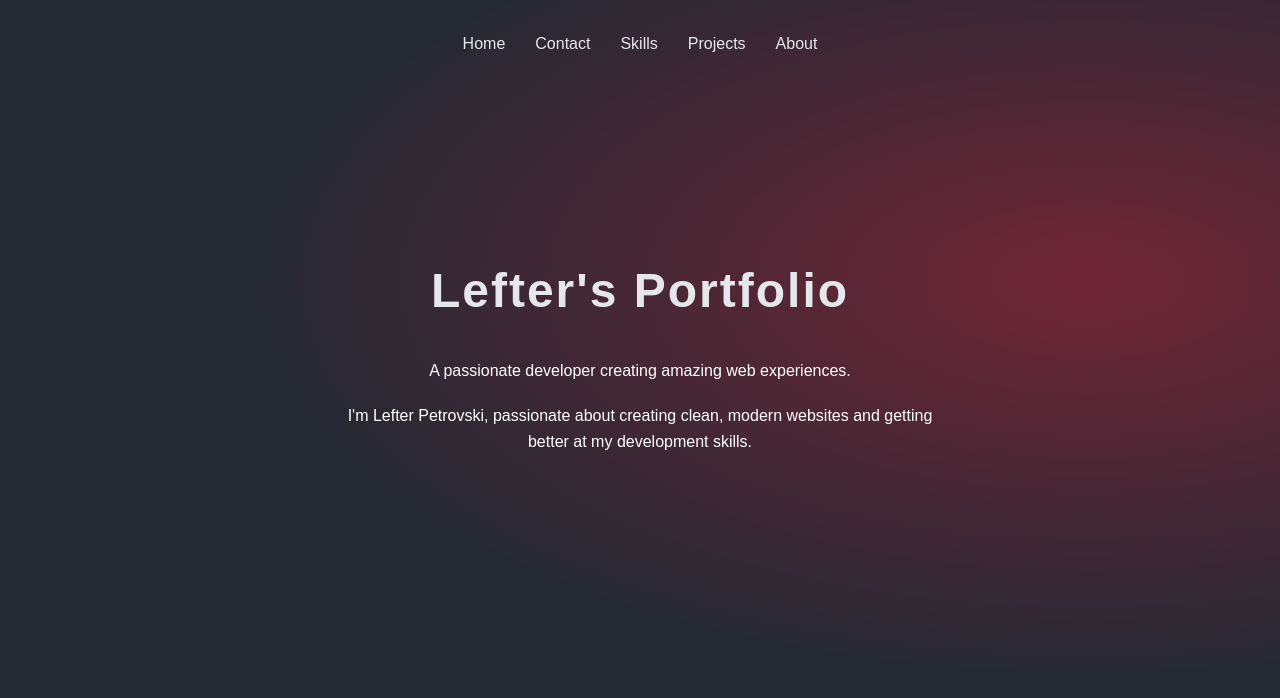
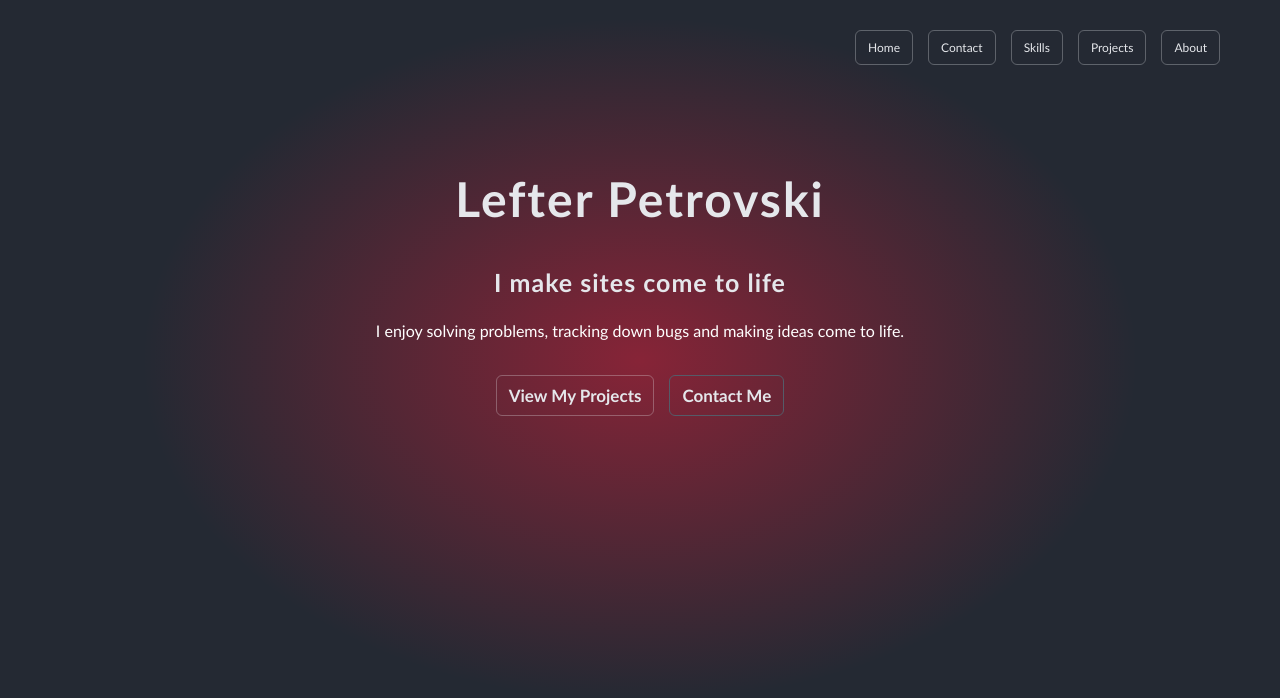
Before and after one commit to RJS2323/my-portfolio, a plain HTML site: page index.html in a window 1280 px wide. Drawn offline with Linux system fonts and the light colour scheme.

Commit message:
Update portfolio

```diff
--- a/index.html
+++ b/index.html
@@ -4,12 +4,16 @@
           <meta charset="UTF-8">
           <meta name="viewport" content="width=device-width, initial-scale=1.0">
           <link rel="stylesheet" href="style.css">
+
+          <link rel="preconnect" href="https://fonts.googleapis.com">
+          <link rel="preconnect" href="https://fonts.gstatic.com" crossorigin>
+          <link href="https://fonts.googleapis.com/css2?family=Inter:wght@400;500;600;700&display=swap" rel="stylesheet">
+
           <title>Lefter's Portfolio</title>
     </head>
 
     <body>
         <header>
-
             <nav>
 
                 <a href="index.html">Home</a>
@@ -24,13 +28,20 @@
 
             </nav>
             <section class="hero">
-              <h1>Lefter's Portfolio</h1>
-              <p class="intro">A passionate developer creating amazing web experiences.</p>
+              <h1>Lefter Petrovski</h1>
+              <h2>I make sites come to life</h2>
+              <p class="intro">I enjoy solving problems, tracking down bugs
+                and making ideas come to life.</p>
+                <div class="hero-buttons">
 
-              <p class="intro">
-                I'm Lefter Petrovski, passionate about creating clean, modern websites
-                and getting better at my development skills.
-              </p>
+                    <a href="projects.html" class="btn btn-primary">
+                        View My Projects
+                    </a>
+
+                    <a href="contact.html" class="btn btn-secondary">
+                        Contact Me
+                    </a>
+                </div>
             </section>
         </header>
 
--- a/style.css
+++ b/style.css
@@ -1,65 +1,144 @@
-body {
+body
+{
         margin: 0;
         min-height: 100vh;
         background: #242933;
         background-image: radial-gradient(
-                ellipse at 85% 35%,
-                rgba(255, 30, 60, 0.35),
+                ellipse at 50% 45%,
+                rgba(255, 30, 60, 0.45),
                 transparent 55%
             );
         color: white;
-        font-family: Arial, sans-serif;
+        font-family: 'Inter', sans-serif;
         background-repeat: no-repeat;
 }
 
 
-header {
-        display: flex;
-        flex-direction: column;
-        align-items: center;
+header
+{
         padding: 25px 40px;
 }
 
-h1  {
+h1
+{
        margin-top: 100px;
        text-align: center;
        color: #e5e7eb;
        font-size: 48px;
        transition: color 0.3s ease;
        letter-spacing: 2px;
+       font-family: 'Gill Sans', 'Gill Sans MT', Calibri, 'Trebuchet MS', sans-serif;
 }
 
-nav {
-       display: flex;
-       justify-content: center;
-       align-items: center;
-       gap: 30px;
+h2
+{
+       margin-top: 35px;
+       text-align: center;
+       color: #e5e7eb;
+       font-size: 25px;
+       letter-spacing: 1px;
+       font-family: 'Gill Sans', 'Gill Sans MT', Calibri, 'Trebuchet MS', sans-serif;
+
 }
 
-nav a {
+nav
+{
+       display: flex;
+       justify-content: flex-end;
+       gap: 15px;
+       padding: 5px 20px;
+
+}
+
+nav a
+{
         color: #e5e7eb;
         text-decoration: none;
-        font-size: 16px;
-        padding: 10px 0;
+        font-size: 12px;
+        padding: 9px 12px;
+        border: 1px solid rgba(229, 231, 235, 0.3);
+        border-radius: 6px;
         transition: color 0.3s ease;
+        font-family: 'Gill Sans', 'Gill Sans MT', Calibri, 'Trebuchet MS', sans-serif;
+        font-weight: 500;
 }
 
-nav a:hover {
+nav a:hover
+{
              color: #ff626f;
+             border-color:#ff626f;
+             background-color: rgba(255, 98, 111, 0.08);
 }
 
-h1:hover {
+h1:hover
+{
            color: #e46767;
 }
 
-.hero {
+.hero
+{
         text-align: center;
         margin-top: 100px;
 }
 
-.intro {
+.intro
+{
         max-width: 600px;
         margin: 20px auto;
         line-height: 1.6;
         text-align:center;
+        font-family: 'Gill Sans', 'Gill Sans MT', Calibri, 'Trebuchet MS', sans-serif;
 }
+
+.hero-buttons
+{
+  display: flex;
+  justify-content: center;
+  align-items: center;
+  gap: 15px;
+  margin-top: 32px;
+  font-family: 'Gill Sans', 'Gill Sans MT', Calibri, 'Trebuchet MS', sans-serif;
+}
+
+.btn
+{
+  display: flex;
+  padding: 9px 12px;
+  border-radius: 6px;
+  font-size: 17px;
+  font-weight: 800;
+  text-decoration: none;
+  transition: all 0.25s ease;
+  border: 1px solid rgba(229, 231, 235, 0.3);
+
+}
+
+.btn-primary
+{
+  background-color: transparent;
+  color: #e5e7eb;
+  border:1px solid rgba(229, 231, 235, 0.3);
+  text-decoration: none;
+}
+
+.btn-primary:hover
+{
+  color: #ff626f;
+  border-color: #30343F;
+  box-shadow: 0 8px 24px rgba(255, 70, 88, 0.25);
+}
+
+.btn-secondary
+{
+  background: transparent;
+  color: #e5e7eb;
+  border: 1px solid #555b68;
+  text-decoration: none;
+}
+
+.btn-secondary:hover
+{
+  color: #ff626f;
+  border-color: #ff626f;
+  box-shadow: 0 8px 24px rgba(255, 70, 88, 0.25);
+}
```
Lines whose indentation alone changed are shown as unchanged.
